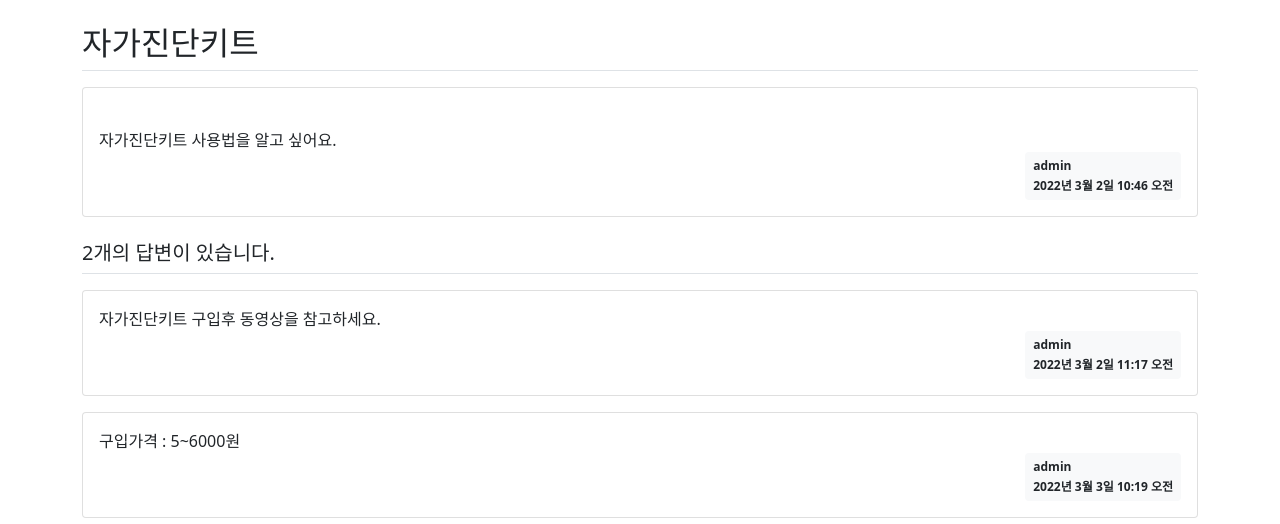
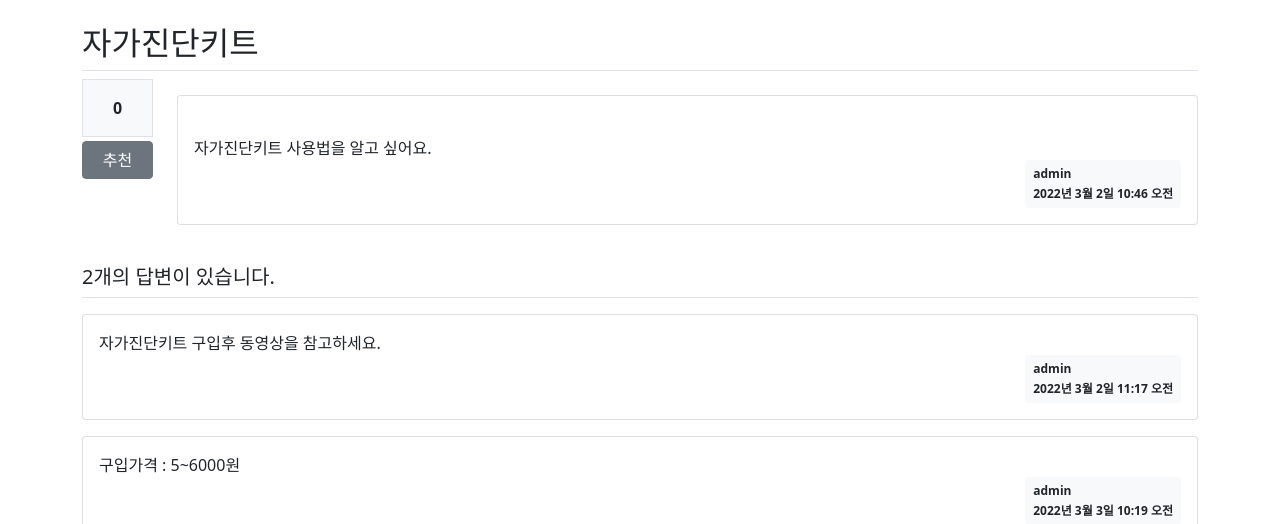
Before and after one commit to kiyongee2/pyweb, a Django app: page /board/1/ in a window 1280 px wide. Shown: the part 56-580 px from the top of the page. Run offline with Django 4.2, Linux system fonts and the light colour scheme; data comes from the database, SQL or seed files in the repository; both versions use the stored data as it was after the commit; some libraries are stand-ins or nearby versions.

Commit message:
추천기능

```diff
--- a/board/models.py
+++ b/board/models.py
@@ -6,7 +6,8 @@ class Question(models.Model):
     content = models.TextField()
     create_date = models.DateTimeField()  # not null
     modify_date = models.DateTimeField(null=True, blank=True)  #null 허용, blank- 폼 데이터 null
-    author = models.ForeignKey(User, on_delete=models.CASCADE)  #User의 username와 외래키 설정
+    author = models.ForeignKey(User, on_delete=models.CASCADE, related_name='author_question')  #User의 username와 외래키 설정
+    voter = models.ManyToManyField(User, related_name='voter_question')   #추천수 - 다대다 관계
 
     def __str__(self):
         return self.subject
--- a/board/urls.py
+++ b/board/urls.py
@@ -22,4 +22,6 @@ urlpatterns = [
     path('question/delete/<int:question_id>/', views.question_delete, name='question_delete'),
     # 답변 삭제
     path('answer/delete/<int:answer_id>/', views.answer_delete, name='answer_delete'),
+    # 질문 추천
+    path('vote/question/<int:question_id>/', views.vote_question, name='vote_question'),
 ]
--- a/board/views.py
+++ b/board/views.py
@@ -1,3 +1,4 @@
+from django.contrib import messages
 from django.contrib.auth.decorators import login_required
 from django.core.paginator import Paginator
 from django.http import HttpResponse
@@ -115,3 +116,13 @@ def answer_delete(request, answer_id):
     answer = Answer.objects.get(id=answer_id)
     answer.delete()
     return redirect('board:detail', question_id=answer.question.id)  # 상세페이지
+
+@login_required(login_url='common:login_view')
+def vote_question(request, question_id):
+    # 질문 추천
+    question = Question.objects.get(id=question_id)
+    if request.user == question.author:
+        messages.error(request, "본인이 작성한 글은 추천할 수 없습니다.")
+    else:
+        question.voter.add(request.user)   #추천 1 증가
+    return redirect('board:detail', question_id=question_id)
--- a/templates/board/detail.html
+++ b/templates/board/detail.html
@@ -5,8 +5,29 @@
 
 {% block content %}
     <div class="container my-3">
+        <!-- 추천 오류 표시 -->
+        {% if messages %}
+            {% for message in messages %}
+                <div class="alert alert-danger my-3">
+                <ul>
+                    <li>{{ message.message }}</li>
+                </ul>
+                </div>
+            {% endfor %}
+        {% endif %}
+       <h2 class="border-bottom py-2">{{ question.subject }}</h2>
+        <!-- 질문 추천영역과 질문 영역으로 구분 -->
+        <div class="row">
+            <!-- 질문 추천 영역 -->
+            <div class="col-1">
+                <div class="bg-light text-center border p-3 font-weight-bolder">
+                    <!--{{ 0 }}--> {{ question.voter.count }}
+                </div>
+                <a href="#" data-uri="{% url 'board:vote_question' question.id %}"
+                   class="recommend btn btn-secondary btn-block my-1">추천</a>
+            </div>
             <!-- 질문 영역 -->
-       <h2 class="border-bottom py-2">{{ question.subject }}</h2>
+            <div class="col-11">
                 <div class="card my-3">
                     <div class="card-body">
                         <div class="card-text" style="white-space:pre-line">
@@ -37,6 +58,8 @@
                                class="btn btn-outline-secondary">삭제</a>-->
                         </div>
                         {% endif %}
+                    </div>
+                </div>
             </div>
         </div>
         <!-- 답변 영역 -->
@@ -90,9 +113,17 @@
 {% block script %}
 <script>
     $(document).ready(function(){
+        //삭제 처리
         $('.delete').click(function(){
             if(confirm('정말로 삭제하시겠습니까?')){
-                location.href=$(this).data('uri');
+                location.href = $(this).data('uri');
+            }
+        });
+
+        //추천 처리
+        $('.recommend').click(function(){
+            if(confirm('정말로 추천하시겠습니까?')){
+                location.href = $(this).data('uri'); //uri 경로로 이동
             }
         });
     });
--- a/templates/board/question_list.html
+++ b/templates/board/question_list.html
@@ -20,7 +20,8 @@
                     <td>{{ question_list.paginator.count|sub:question_list.start_index|sub:forloop.counter0|add:1 }}</td>
 <!--                    <td>{{ forloop.counter|add:5 }}</td>-->
                     <td class="text-left px-3">
-                        <a href="{% url 'board:detail' question.id %}">{{ question.subject }}</a>
+                        <a href="{% url 'board:detail' question.id %}"
+                           class="text-decoration-none text-dark">{{ question.subject }}</a>
                     </td>
                     <td>{{ question.author }}</td>
                     <td>{{ question.create_date }}</td>
```
Also changed, not shown: board/migrations/0006_question_voter_alter_question_author.py (added), db.sqlite3. Lines whose indentation alone changed are shown as unchanged.
